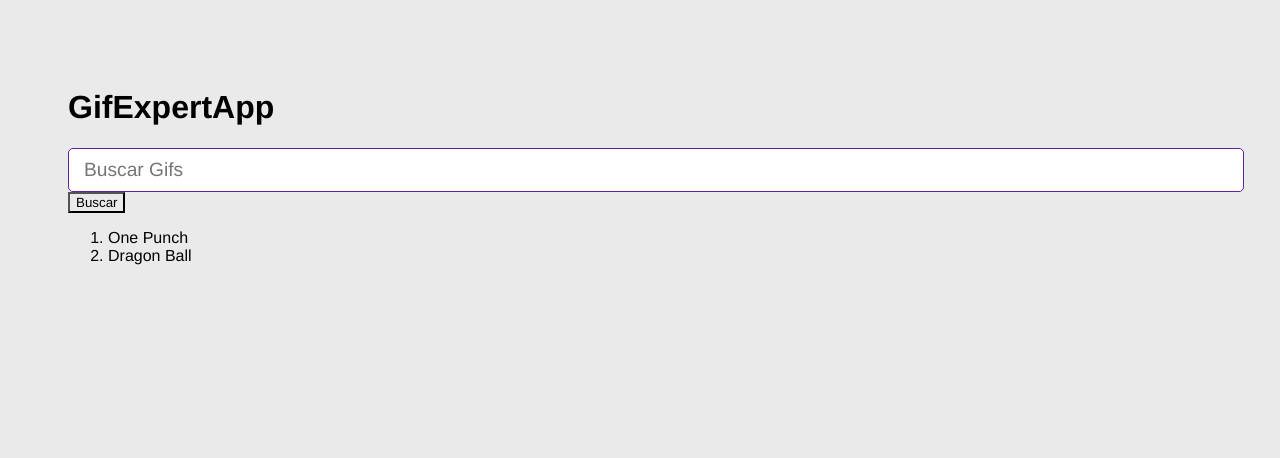
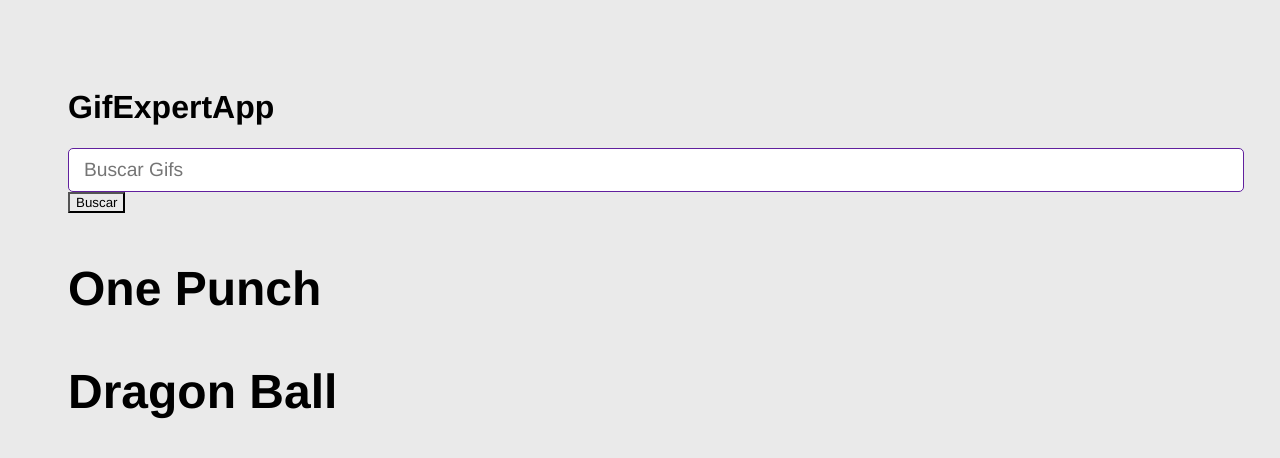
Before and after one commit to antoniozafra/aprendiendo-react, a React (Vite) app in the folder gif-expert-app/: page / in a window 1280 px wide. Shown: the top 458 px of the page. Built offline with nearby package versions, Linux system fonts and the light colour scheme.

Commit message:
81. GifGrid - Nuevo Componente

```diff
--- a/gif-expert-app/src/GifExpertApp.jsx
+++ b/gif-expert-app/src/GifExpertApp.jsx
@@ -1,5 +1,7 @@
 import  { useState } from 'react'
 import AddCategory from './components/AddCategory';
+import GifGrid from './components/GifGrid';
+
 
 
 export const GifExpertApp = () => {
@@ -17,22 +19,19 @@
 
   return (
     <>
-        {/*TITULO */}
         <h1>GifExpertApp</h1>
 
-        {/* INPUT */}
         <AddCategory
             onNewCategory={ value => onAddCategory(value) }
             //  setCategories={setCategories}
         />
 
-        {/* LISTADO DE GIF */}
-        <ol>
-            {categories.map( (category) => {
-                return <li key={category}>{category}</li>
-            })}
-        </ol>
-            {/* GIF ITEM */}
+        {
+            categories.map( (category) =>(
+                    <GifGrid key={category} category={category}/>
+                )
+            )
+        }
     </>
   )
 }
--- /dev/null
+++ b/gif-expert-app/src/components/GifGrid.jsx
@@ -0,0 +1,13 @@
+import React from 'react'
+
+const GifGrid = ({category}) => {
+    const gifs = [1,2,3,4,5];
+
+  return (
+    <>
+        <h3>{category}</h3>
+    </>
+  )
+}
+
+export default GifGrid
```
